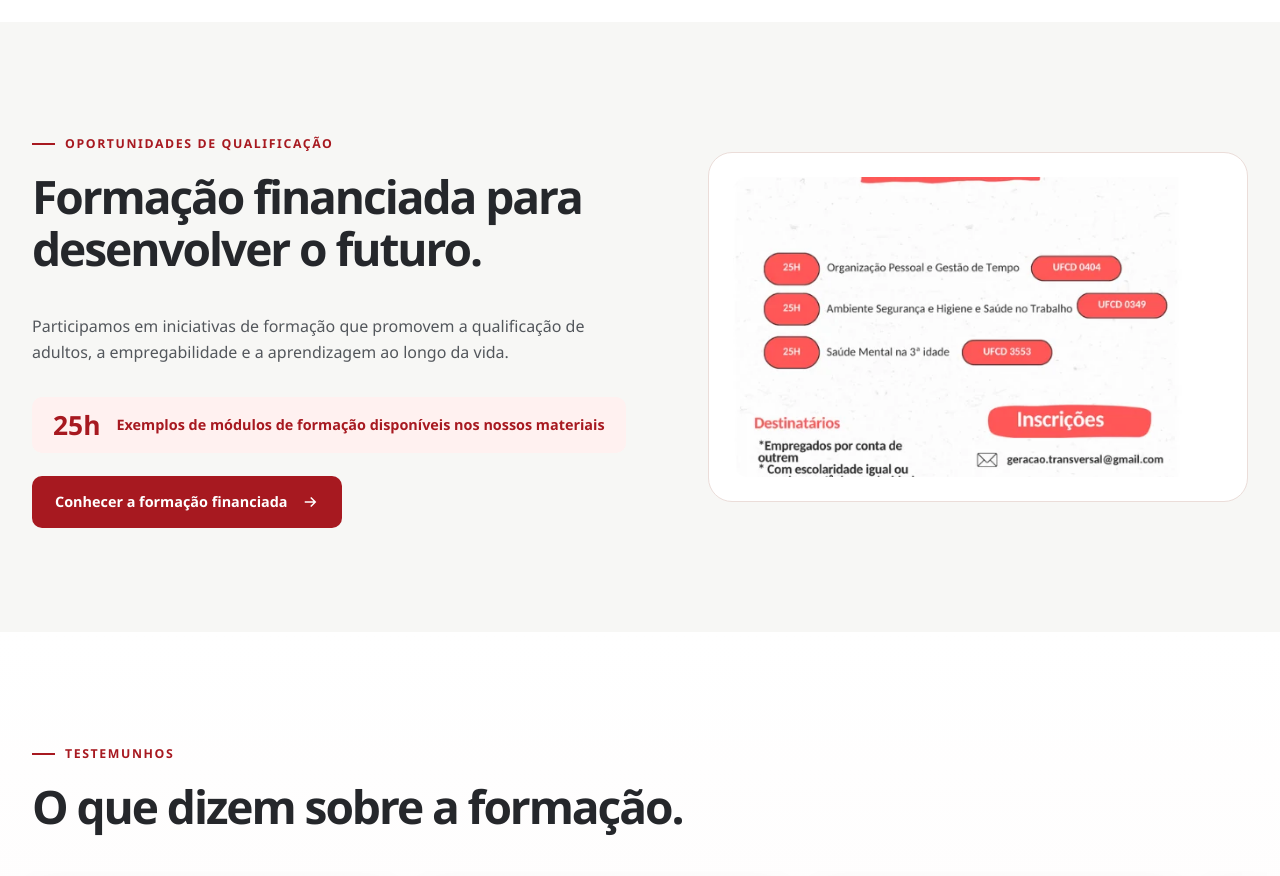
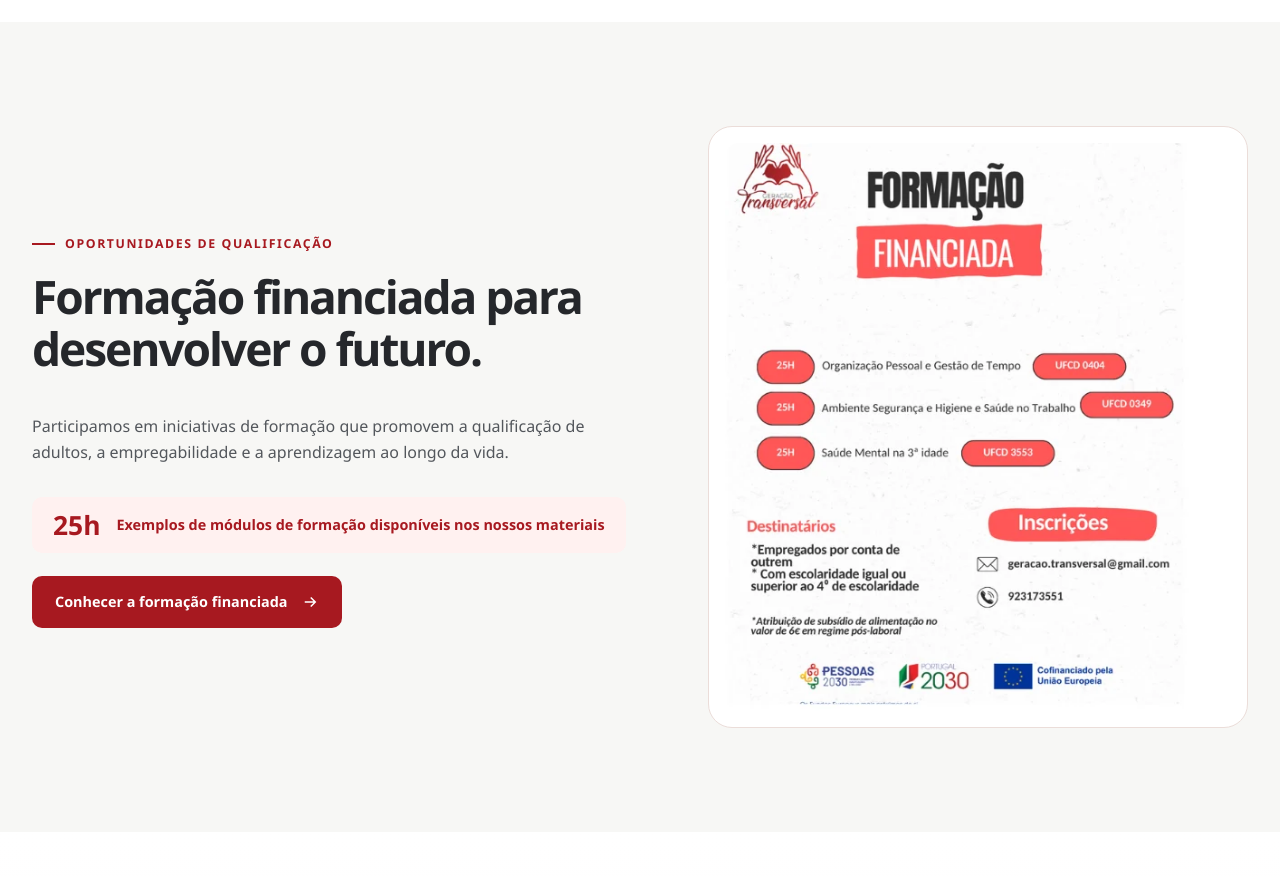
Before and after one commit to BPsBEAST/geracaotransversal, a plain HTML site: page index.html in a window 1280 px wide. Shown: the part 4080-4956 px from the top of the page. Drawn offline with Linux system fonts and the light colour scheme.

Commit message:
Corrigir enquadramento da imagem de formação financiada na Homepage

```diff
--- a/assets/css/main.css
+++ b/assets/css/main.css
@@ -67,7 +67,7 @@ h1,h2,h3,h4,p{margin-top:0}h1,h2,h3,h4{line-height:1.12;letter-spacing:-.045em}h
 .specialty-card{display:flex;flex-direction:column;min-height:100%;background:#fff;border:1px solid #eae9e8;border-radius:19px;overflow:hidden;transition:transform .35s var(--ease),box-shadow .35s}
 .specialty-card:hover{transform:translateY(-7px);box-shadow:var(--shadow)}.specialty-card img{height:205px;width:100%;object-fit:cover;transition:transform .6s}.specialty-card:hover img{transform:scale(1.05)}.specialty-image{overflow:hidden}.specialty-copy{padding:24px 24px 29px}.specialty-number{font-size:.81rem;font-weight:850;color:var(--red)}.specialty-copy h3{font-size:1.27rem;margin:6px 0 11px}.specialty-copy p{font-size:.87rem;line-height:1.75;margin:0}
 /* FUNDING */
-.funding-layout{display:grid;grid-template-columns:1fr .9fr;gap:75px;align-items:center}.funding-visual{position:relative;padding:24px;border:1px solid #ebddd9;border-radius:24px;background:#fff}.funding-visual img{border-radius:15px;height:300px;object-fit:cover;width:100%}.funding-number{display:inline-flex;align-items:center;gap:16px;margin:15px 0 23px;padding:15px 21px;border-radius:10px;background:var(--red-soft);font-size:.9rem;color:var(--red);font-weight:700}.funding-number strong{font-size:1.65rem;line-height:1}
+.funding-layout{display:grid;grid-template-columns:1fr .9fr;gap:75px;align-items:center}.funding-visual{position:relative;padding:16px;border:1px solid #ebddd9;border-radius:24px;background:#fff}.funding-visual img{display:block;width:100%;height:auto;object-fit:contain;border-radius:15px}.funding-number{display:inline-flex;align-items:center;gap:16px;margin:15px 0 23px;padding:15px 21px;border-radius:10px;background:var(--red-soft);font-size:.9rem;color:var(--red);font-weight:700}.funding-number strong{font-size:1.65rem;line-height:1}
 /* CTA */
 .cta-panel{position:relative;isolation:isolate;overflow:hidden;display:grid;grid-template-columns:1fr auto;align-items:center;gap:36px;padding:64px 66px;border-radius:25px;background:linear-gradient(110deg,#95191f,#bc3037);color:#fff}.cta-panel:after{content:'';position:absolute;width:380px;height:380px;border:1px solid rgba(255,255,255,.19);border-radius:50%;right:40px;top:-190px;z-index:-1;box-shadow:0 0 0 65px rgba(255,255,255,.035),0 0 0 145px rgba(255,255,255,.025)}.cta-panel h2{max-width:650px;font-size:clamp(2.05rem,3.3vw,3.15rem);margin:0 0 12px}.cta-panel p{color:#f9dddf;margin:0}.cta-panel .btn{white-space:nowrap}
 /* PAGE HEADER + GENERIC */
```
